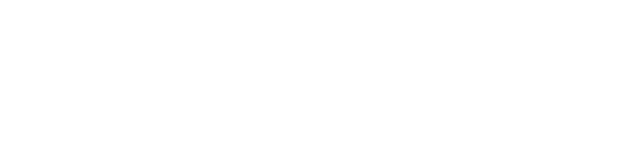
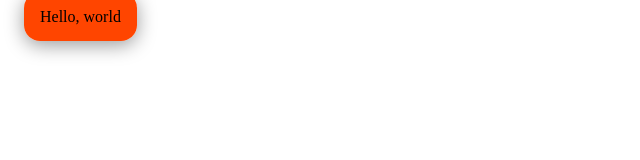
Before and after one commit to Sixstring982/yarn-berry-typescript-template, a website with bundled scripts: page static/index.html in a window 1280 px wide. Shown: the whole page, without its empty margins (0-640 px from the left). Built offline with nearby package versions, Linux system fonts and the light colour scheme.

Commit message:
Add SCSS modules

```diff
--- a/package.json
+++ b/package.json
@@ -7,8 +7,11 @@
     "@types/node": "^17.0.31",
     "@yarnpkg/esbuild-plugin-pnp": "^3.0.0-rc.4",
     "esbuild": "^0.14.38",
+    "esbuild-sass-plugin": "^2.2.6",
     "fs-extra": "^10.1.0",
     "jest": "^28.1.0",
+    "postcss": "^8.4.13",
+    "postcss-modules": "^4.3.1",
     "ts-jest": "^28.0.1",
     "ts-node": "^10.7.0",
     "typescript": "^4.6.4"
--- /dev/null
+++ b/src/lib.module.scss
@@ -0,0 +1,15 @@
+.styled-span {
+  margin: 1rem;
+  padding: 1rem;
+  background-color: orangered;
+  color: black;
+  cursor: pointer;
+  user-select: none;
+  border-radius: 1rem;
+  box-shadow: 0 0.25rem 1.2rem rgba(0, 0, 0, 0.4);
+  transition: color 128ms ease-in-out;
+
+  &:hover {
+    background-color: steelblue;
+  }
+}
--- a/src/lib.ts
+++ b/src/lib.ts
@@ -1,3 +1,19 @@
+import { mapStyles } from './util/style';
+
+import styleMap from './lib.module.scss';
+const styles = mapStyles(styleMap);
+
 export const libMain = () => {
-  console.log('hello, there');
+  const rootElement = document.getElementById('root');
+  if (rootElement === null) {
+    throw new Error('Expected element with id="root" to be found.')
+  }
+
+  const element = document.createElement('span');
+  element.setAttribute('class', styles('styled-span'));
+  element.innerText = "Hello, world";
+
+  document.getElementsByTagName('body')[0].setAttribute('class', 'body');
+
+  rootElement.appendChild(element);
 };
--- /dev/null
+++ b/src/util/style.ts
@@ -0,0 +1,21 @@
+export const mapStyles =
+  (styleMap: Record<string, string | undefined>) =>
+    (style: string | ReadonlyArray<string>): string => {
+      if (typeof style === 'string') {
+        return lookupStyle(styleMap)(style);
+      }
+      return style.map(lookupStyle(styleMap)).join(' ');
+    }
+
+const lookupStyle = (styleMap: Record<string, string | undefined>) => (style: string): string => {
+  const compiledStyle = styleMap[style];
+  if (compiledStyle === undefined) {
+    const error = {
+      styleMap,
+      style,
+    };
+    throw new Error(`Can't find style definition: ${JSON.stringify(error)}`);
+  }
+
+  return compiledStyle;
+}
--- a/static/index.html
+++ b/static/index.html
@@ -1,2 +1,3 @@
 <meta charset="utf-8">
+<div id="root"></div>
 <script type="text/javascript" src="main.js"></script>
```
Also changed, not shown: build.ts (+9 -2 lines), global.d.ts (added, +10 -0 lines), .pnp.cjs, README.md, 1 other file.
